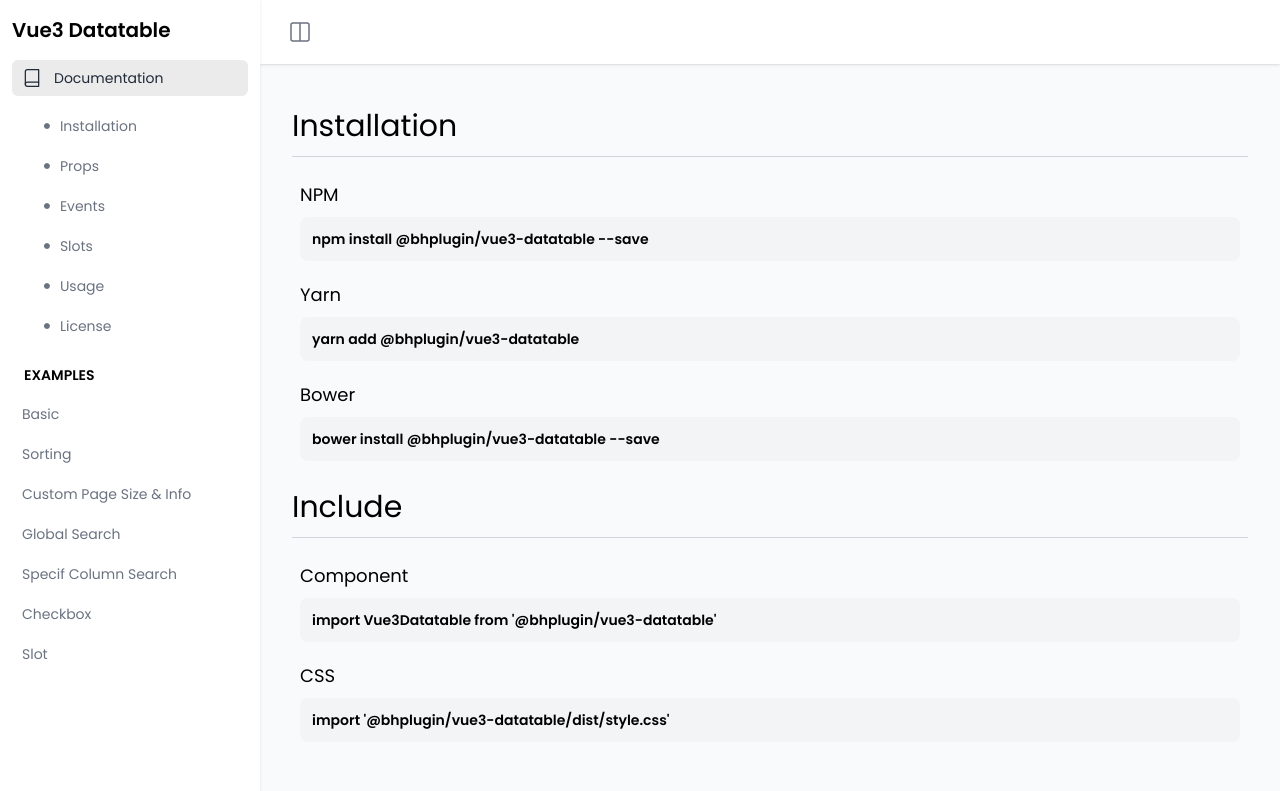
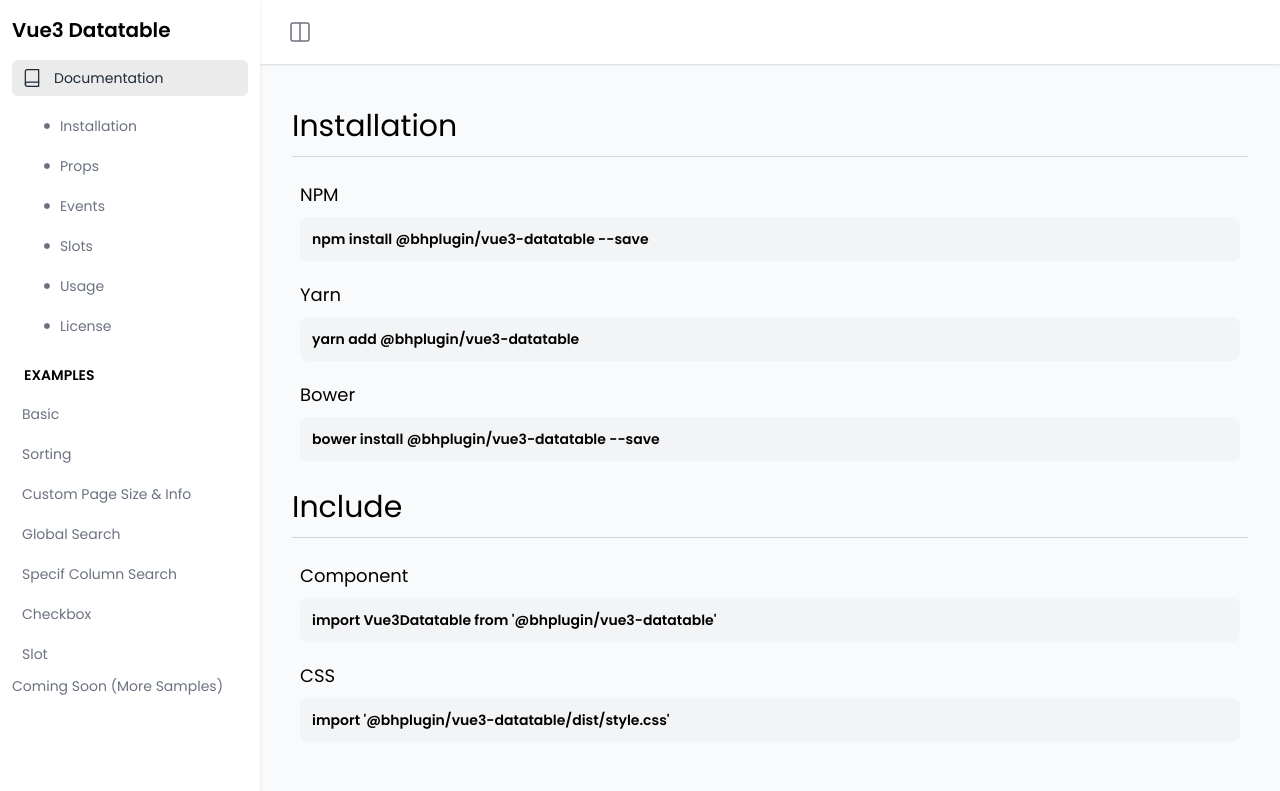
Before and after one commit to bhaveshpatel200/vue3-datatable-document, a Nuxt app: page / in a window 1280 px wide. Shown: the top 791 px of the page. Built offline with nearby package versions, Linux system fonts and the light colour scheme.

Commit message:
Initial commit

```diff
--- a/components/layout/layout-sidebar.vue
+++ b/components/layout/layout-sidebar.vue
@@ -70,6 +70,7 @@
         <li class="menu nav-item">
           <NuxtLink to="/slot" class="nav-link">Slot</NuxtLink>
         </li>
+        <li class="menu nav-item">Coming Soon (More Samples)</li>
       </ul>
     </div>
   </div>
```
